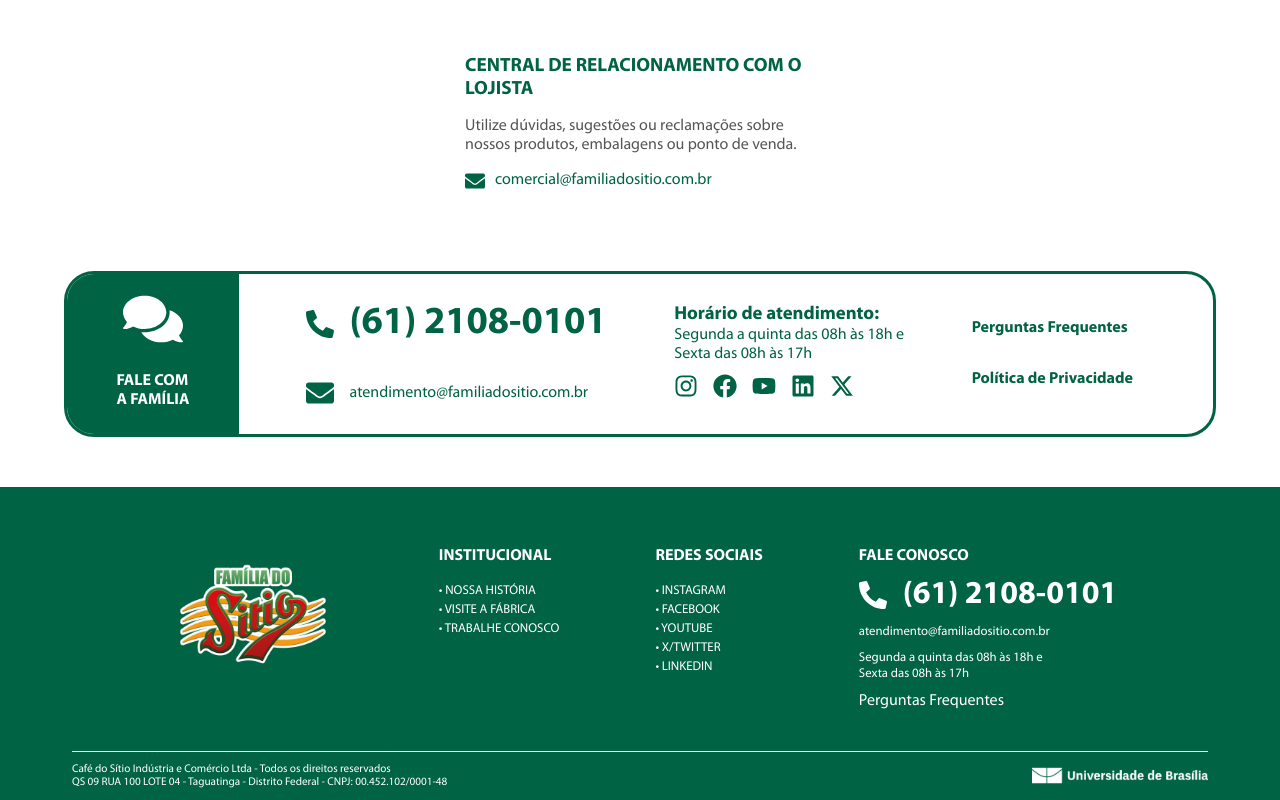
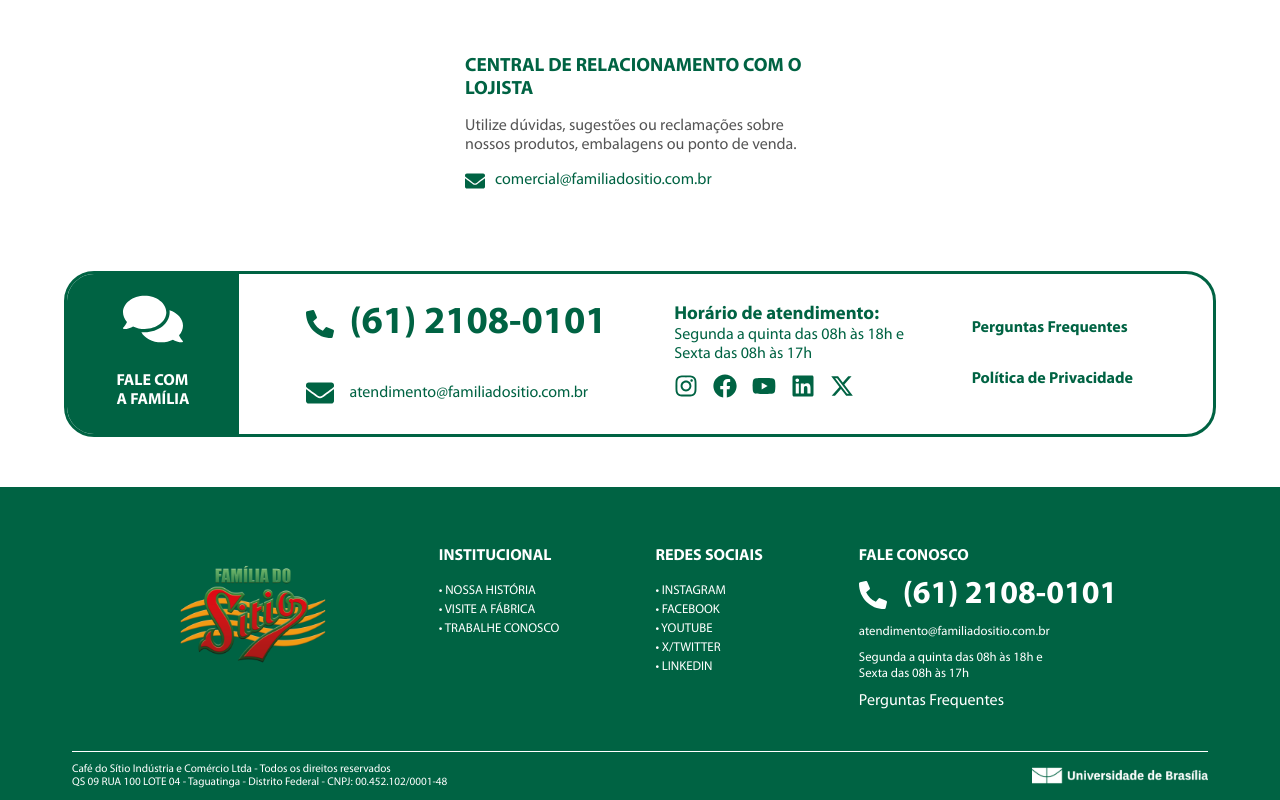
Before and after one commit to mdsreq-fga-unb/2024.2-T03-CafeDoSitio, a React (Vite) app in the folder apps/frontend/: page / in a window 1280 px wide. Shown: the part 662-1462 px from the top of the page. Built offline with nearby package versions, Linux system fonts and the light colour scheme.

Commit message:
fix: arrumando build para Netlify

```diff
--- a/apps/frontend/src/components/Footer/index.jsx
+++ b/apps/frontend/src/components/Footer/index.jsx
@@ -8,7 +8,7 @@
       <Conteudo>
 
         <ParteSuperior>
-          <img src="../src/assets/FamiliaDoSitioBorda.png" className="logo-img"/>
+          <img src="./favicon.png" className="logo-img"/>
           <Divisao1>
             <div className="info1">
               <ul className="institucional list">
```
